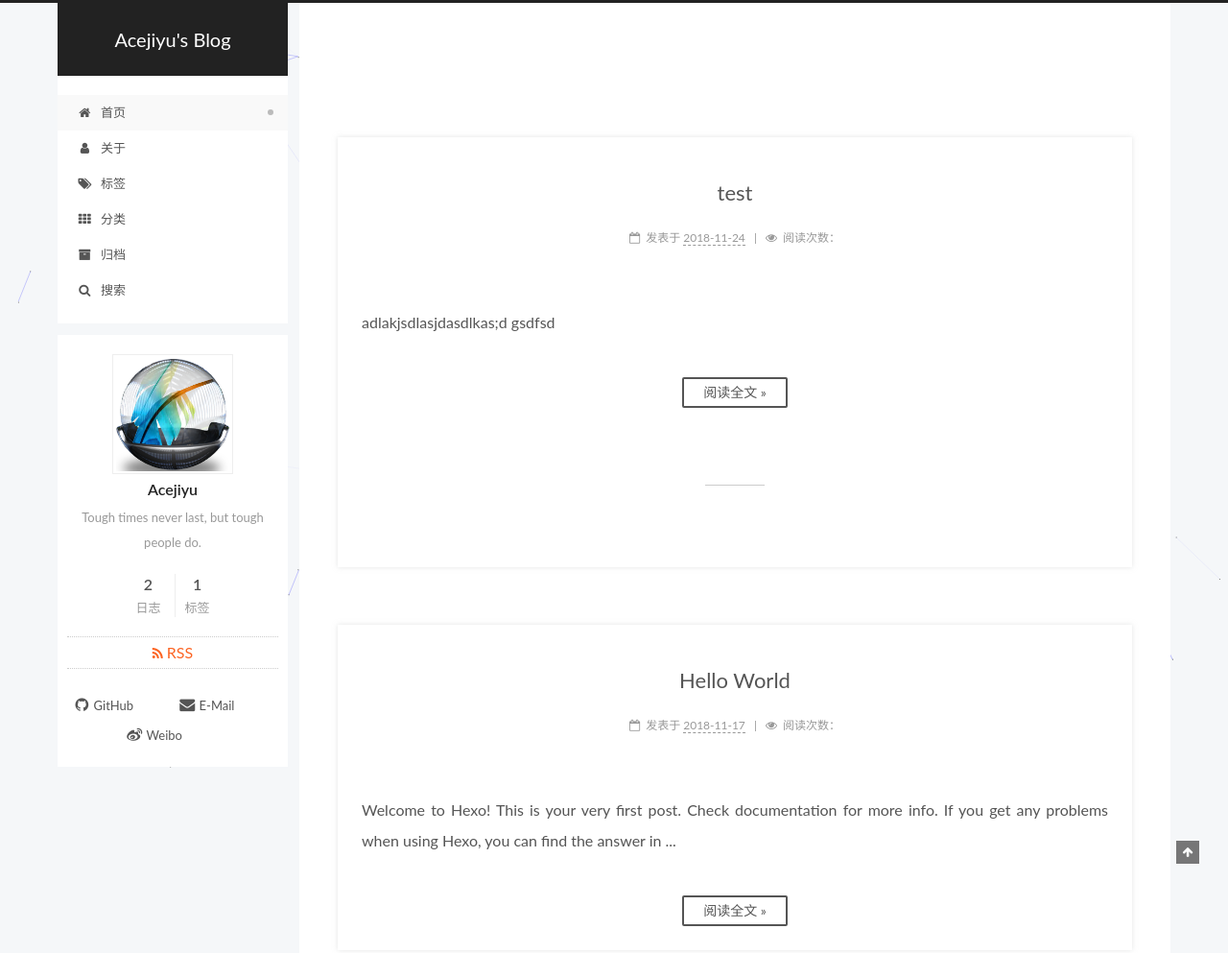
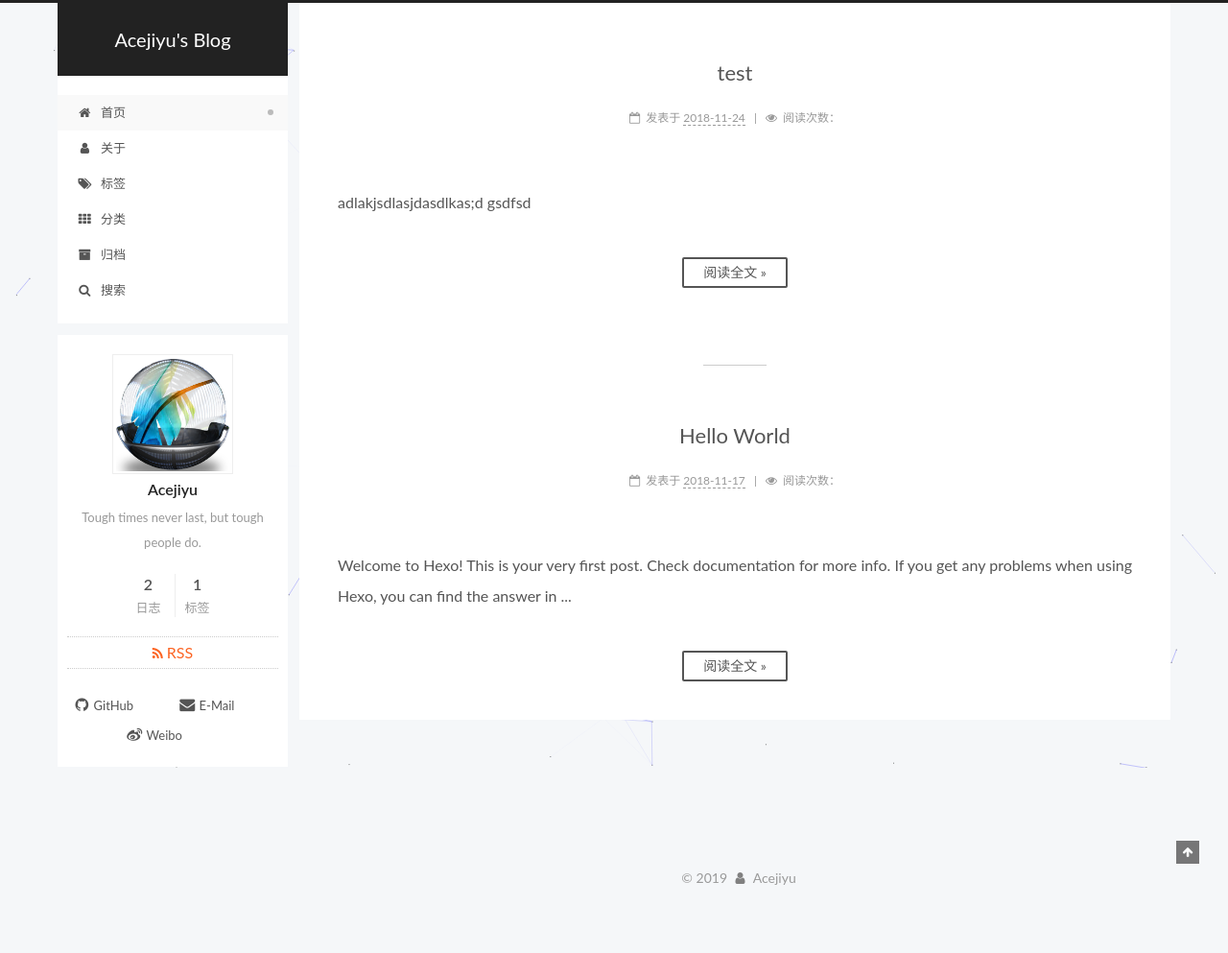
Before and after one commit to acejiyu/acejiyu.github.io, a plain HTML site: page index.html in a window 1280 px wide. Shown: the top 993 px of the page at 96% size. After the commit the page ends 949 px from the top, so only its background shows below. Drawn offline with Linux system fonts and the light colour scheme; no server answers.

Commit message:
Site updated: 2019-01-12 09:13:31

```diff
--- a/css/main.css
+++ b/css/main.css
@@ -1284,9 +1284,6 @@ pre .javascript .function {
 .use-motion .collection-title {
   opacity: 0;
 }
-.posts-expand {
-  padding-top: 40px;
-}
 @media (max-width: 767px) {
   .posts-expand {
     margin: 0 20px;
@@ -1682,8 +1679,6 @@ pre .javascript .function {
   font-family: UKIJ Ekran;
 }
 .my_post_copyright {
-  width: 85%;
-  max-width: 45em;
   margin: 2.8em auto 0;
   padding: 0.5em 1em;
   border: 1px solid #d3d3d3;
@@ -1901,7 +1896,7 @@ pre .javascript .function {
   width: 4px;
   height: 4px;
   border-radius: 50%;
-  background: #ffab4e;
+  background: #a2048b;
 }
 .links-of-blogroll {
   font-size: 13px;
@@ -3037,10 +3032,3 @@ ul.breadcrumb li+li:last-child {
     text-align: justify;
   }
 }
-.post {
-  margin-top: 60px;
-  margin-bottom: 60px;
-  padding: 25px;
-  -webkit-box-shadow: 0 0 5px rgba(202,203,203,0.5);
-  -moz-box-shadow: 0 0 5px rgba(202,203,204,0.5);
-}
```
